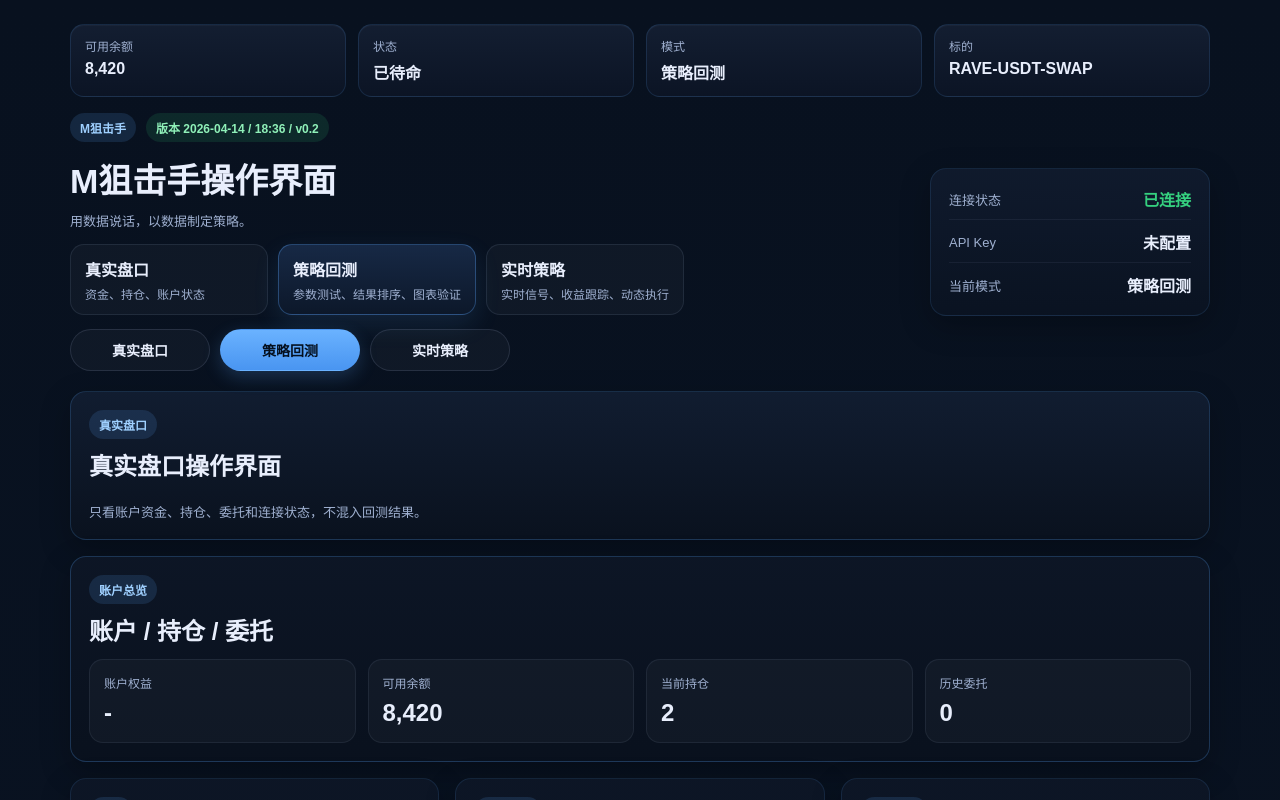
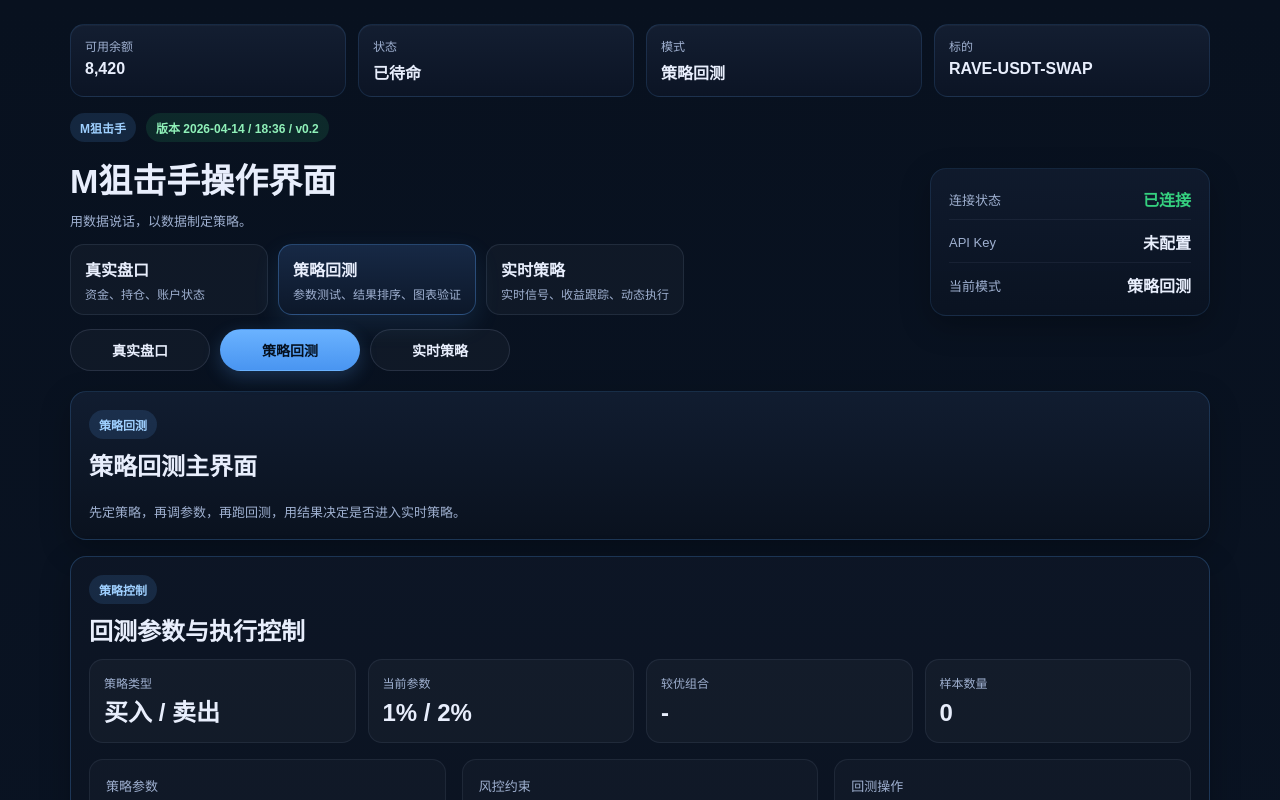
Before and after one commit to mingcz28-spec/okx-trader-sim, a Next.js app in the folder okx-trader-sim/: page / in a window 1280 px wide. Shown: the top 800 px of the page. Built offline with nearby package versions, Linux system fonts and the light colour scheme.

Commit message:
Fix mode sections leaking across desktop layout

```diff
--- a/okx-trader-sim/app/globals.css
+++ b/okx-trader-sim/app/globals.css
@@ -566,6 +566,9 @@ button:disabled {
   display: none;
 }
 .mobileSection[data-active="false"] {
+  display: none;
+}
+.mobileSection[data-active="true"] {
   display: block;
 }
 .mobileTab {
```
